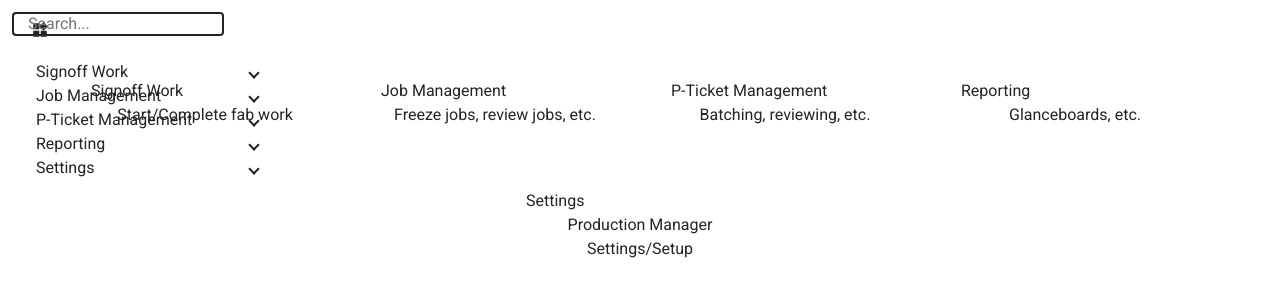
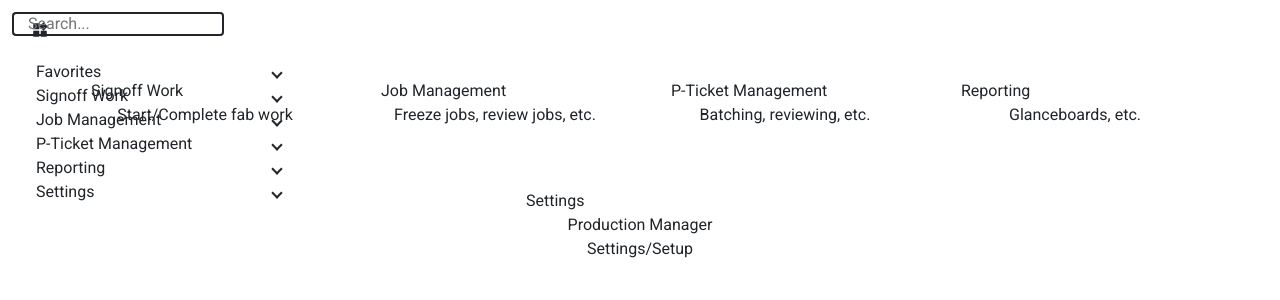
Before and after one commit to ksummers112/POC-ProdMan-NewNav, an Angular app: page / in a window 1280 px wide. Both pictures are taken after a click on the button "widgets". Shown: the top 300 px of the page. Built offline with nearby package versions, Linux system fonts and the light colour scheme.

Commit message:
Added in favorite section.

```diff
--- a/src/app/card/card.component.html
+++ b/src/app/card/card.component.html
@@ -7,6 +7,21 @@
     >
       <input matInput placeholder="Search..." autocomplete="off" #searchInput />
     </mat-form-field>
+
+    <mat-accordion (click)="$event.stopPropagation()" displayMode="default">
+      <mat-expansion-panel>
+        <mat-expansion-panel-header>
+          <mat-panel-title>
+            <span> Favorites </span>
+          </mat-panel-title>
+        </mat-expansion-panel-header>
+        <button mat-menu-item>Controller Assembly (303001)</button>
+
+        <button mat-menu-item>Laser (319000)</button>
+
+        <button mat-menu-item>Signoff Review</button>
+      </mat-expansion-panel>
+    </mat-accordion>
 
     <mat-accordion (click)="$event.stopPropagation()" displayMode="default">
       <mat-expansion-panel>
```
